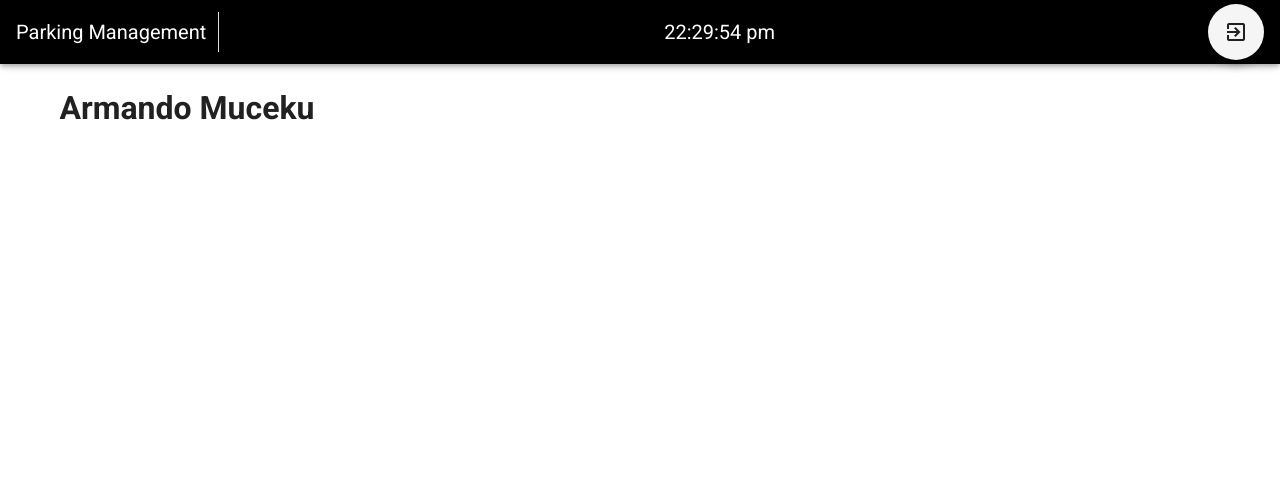
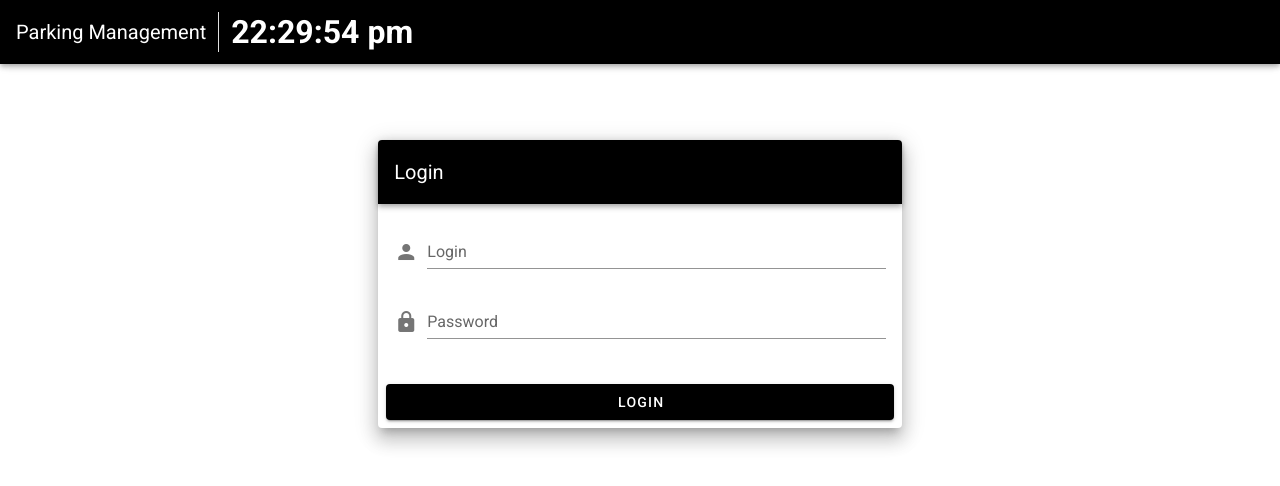
Before and after one commit to Armando08/parking-management-desktop-app, a Vue app: page /login in a window 1280 px wide. Shown: the top 486 px of the page. Built offline with nearby package versions, Linux system fonts and the light colour scheme.

Commit message:
login page and fixes

```diff
--- a/src/App.vue
+++ b/src/App.vue
@@ -1,20 +1,18 @@
 <template>
   <v-app class="absolute inset-0 bg-gradient-to-r from-cyan-400">
     <v-main>
-      <Home />
+      <router-view />
     </v-main>
   </v-app>
 </template>
 
 <script lang="ts">
 import Vue from 'vue'
-import Home from '../src/views/Home.vue'
 
 export default Vue.extend({
   name: 'App',
 
   components: {
-    Home,
   },
 
   data: () => ({
--- /dev/null
+++ b/src/components/CarPlateInput.vue
@@ -0,0 +1,75 @@
+<template>
+  <v-flex d-flex class="pr-3">
+    <v-hover>
+      <v-card
+        slot-scope="{ hover }"
+        :class="`elevation-${hover ? 6 : 2}`"
+        class="mr-auto car-plate-content"
+      >
+        <v-flex xs12 sm8 class="input-content">
+          <v-text-field
+            label="Targa"
+            single-line
+            prepend-inner-icon="mdi-car"
+            v-model="plate"
+            @keyup.13="addPlate"
+          ></v-text-field>
+          <v-btn
+            fab
+            medium
+            :color="$colors.dark"
+            @click="addPlate"
+            class="add-button"
+          >
+            <v-icon color="white">mdi-plus</v-icon>
+          </v-btn>
+        </v-flex>
+      </v-card>
+    </v-hover>
+  </v-flex>
+</template>
+
+<script lang="ts">
+import { Vue, Component } from 'vue-property-decorator'
+import moment from 'moment'
+@Component({})
+export default class CarPlateInput extends Vue {
+  plate = ''
+  id = 0
+
+  addPlate() {
+    const currentTime: string = moment().format('DD/MM/YYYY HH:mm:ss')
+    const startTimestamp: number = new Date().getTime()
+    const parkedDetails: object = {
+      plate: this.plate
+        .toUpperCase()
+        .split(' ')
+        .join(''),
+      currentTime,
+      startTimestamp,
+      id: ++this.id,
+      fromDate: moment().format('YYYY-MM-DD'),
+    }
+    this.plate = ''
+  }
+}
+</script>
+
+<style lang="scss" scoped>
+.car-plate-content {
+  width: 50%;
+  height: 200px;
+  .input-content {
+    position: relative;
+    margin: auto;
+    top: 30%;
+    display: flex;
+    padding-left: 5px;
+    padding-right: 5px;
+    .add-button {
+      position: relative;
+      left: 30px;
+    }
+  }
+}
+</style>
--- a/src/components/Content.vue
+++ b/src/components/Content.vue
@@ -1,12 +1,16 @@
 <template>
-    <v-container class="mt-2">
-      <h1>Armando Muceku</h1>
-    </v-container>
+  <v-container class="mt-2">
+    <CarPlateInput />
+  </v-container>
 </template>
 
 <script lang="ts">
 import { Component, Vue } from 'vue-property-decorator'
+import CarPlateInput from '@/components/CarPlateInput.vue'
+@Component({
+  components: { CarPlateInput },
+})
+export default class Content extends Vue {
 
-@Component({})
-export default class Content extends Vue {}
+}
 </script>
--- a/src/components/Navbar.vue
+++ b/src/components/Navbar.vue
@@ -3,12 +3,15 @@
     <v-toolbar-title style="color: white">Parking Management</v-toolbar-title>
     <v-divider color="white" class="mx-3" inset vertical></v-divider>
     <v-toolbar-title style="color: white">{{
-        getDate.currentDate
+      Date.currentDate
     }}</v-toolbar-title>
-      <v-spacer />
-      <v-toolbar-title style="color: white">{{ currentTime }}</v-toolbar-title>
-      <v-spacer></v-spacer>
-      <v-btn fab :color="$colors.white">
+    <v-toolbar-title
+      class="current-time"
+      :class="displayLogoutBtn ? 'current-time' : ''"
+      >{{ currentTime }}</v-toolbar-title
+    >
+    <v-spacer v-if="displayLogoutBtn"></v-spacer>
+    <v-btn v-if="displayLogoutBtn" @click.prevent="logout" fab :color="$colors.white">
       <v-icon>mdi-exit-to-app</v-icon>
     </v-btn>
   </v-app-bar>
@@ -22,14 +25,18 @@ import { Component, Vue } from 'vue-property-decorator'
 export default class NavBar extends Vue {
   currentTime?: string = ''
   currentDate?: string = ''
+  displayLogoutBtn?: boolean = false
 
-  getDate() {
+  get Date() {
     return {
       currentDate: moment()
         .locale('en')
         .format('LLLL')
         .slice(0, 18),
     }
+  }
+  logout() {
+    this.$router.push({ name: 'Login' })
   }
 
   timeInterval() {
@@ -40,6 +47,14 @@ export default class NavBar extends Vue {
 
   created() {
     this.timeInterval()
+    this.displayLogoutBtn = window.location.pathname !== '/login'
   }
 }
 </script>
+<style scoped lang="scss">
+.current-time {
+  color: white;
+  font-weight: 700;
+  font-size: xx-large;
+}
+</style>
--- a/src/main.ts
+++ b/src/main.ts
@@ -5,7 +5,6 @@ import router from './router'
 import store from './store'
 import vuetify from './plugins/vuetify'
 import { theme, colors } from '@/../src/theme.ts'
-import 'vuetify/dist/vuetify.min.css'
 
 Vue.mixin({
   computed: {
--- a/src/plugins/vuetify.ts
+++ b/src/plugins/vuetify.ts
@@ -10,7 +10,7 @@ export default new Vuetify({
     },
     themes: {
       light: {
-        primary: '#ee44aa',
+        primary: '#424242',
         secondary: '#424242',
         accent: '#82B1FF',
         error: '#FF5252',
--- a/src/router/index.ts
+++ b/src/router/index.ts
@@ -11,13 +11,13 @@ const routes: Array<RouteConfig> = [
     component: Home,
   },
   {
-    path: '/about',
-    name: 'About',
+    path: '/login',
+    name: 'Login',
     // route level code-splitting
     // this generates a separate chunk (about.[hash].js) for this route
     // which is lazy-loaded when the route is visited.
     component: () =>
-      import(/* webpackChunkName: "about" */ '../views/About.vue'),
+      import(/* webpackChunkName: "about" */ '../views/Login.vue'),
   },
 ]
 
--- a/src/views/About.vue
+++ /dev/null
@@ -1,5 +0,0 @@
-<template>
-  <div class="about">
-    <h1>This is an about page</h1>
-  </div>
-</template>
--- /dev/null
+++ b/src/views/Login.vue
@@ -0,0 +1,89 @@
+<template>
+  <v-app>
+    <v-main>
+      <navbar />
+      <v-container fluid fill-height>
+        <v-layout align-top justify-center>
+          <v-flex xs10 sm8 md6 lg5 xl4>
+            <v-card style="width: 100%" class="elevation-12">
+              <v-toolbar :color="$colors.dark">
+                <v-toolbar-title :style="`color: ${$colors.primaryWhite}`"
+                  >Login</v-toolbar-title
+                >
+                <v-spacer></v-spacer>
+              </v-toolbar>
+              <v-card-text>
+                <v-form>
+                  <v-text-field
+                    v-model="username"
+                    :color="$colors.dark"
+                    prepend-icon="mdi-account"
+                    name="login"
+                    label="Login"
+                    type="text"
+                  ></v-text-field>
+                  <v-text-field
+                    v-model="password"
+                    :color="$colors.dark"
+                    prepend-icon="mdi-lock"
+                    name="password"
+                    label="Password"
+                    type="password"
+                    @keyup.13="login"
+                  ></v-text-field>
+                </v-form>
+              </v-card-text>
+              <v-card-actions>
+                <v-btn
+                  @click.native="login"
+                  block
+                  :color="$colors.dark"
+                  :style="`color: ${$colors.primaryWhite}`"
+                >
+                  <div class="login-logo-wrapper">
+                    <v-icon class="login-logo">mdi-user</v-icon>
+                  </div>
+                  <div class="login-text">LOGIN</div>
+                  <div class="btn-spacer"></div>
+                </v-btn>
+              </v-card-actions>
+            </v-card>
+          </v-flex>
+        </v-layout>
+      </v-container>
+    </v-main>
+  </v-app>
+</template>
+<script lang="ts">
+import moment from 'moment'
+import { Component, Vue } from 'vue-property-decorator'
+import Navbar from '@/components/Navbar.vue'
+@Component({
+  components: { Navbar },
+})
+export default class Login extends Vue {
+  username?: string = ''
+  password?: string = ''
+
+  async login() {
+    const credentials: object = {
+      loginTime: moment().format('DD/MM/YYYY HH:mm:ss'),
+      email: this.username,
+      password: this.password,
+    }
+    // if (!response) {
+    //   return
+    // }
+    if (this.username === 'admin') {
+      return this.$router.push({ name: 'admin' })
+    }
+    await this.$router.push({ name: 'Home' })
+  }
+}
+</script>
+<style scoped lang="scss">
+.login-header {
+  color: white;
+}
+
+</style>
```
Also changed, not shown: 1 other file (tests, documents, lock files or other folders). Lines whose indentation alone changed are shown as unchanged.
